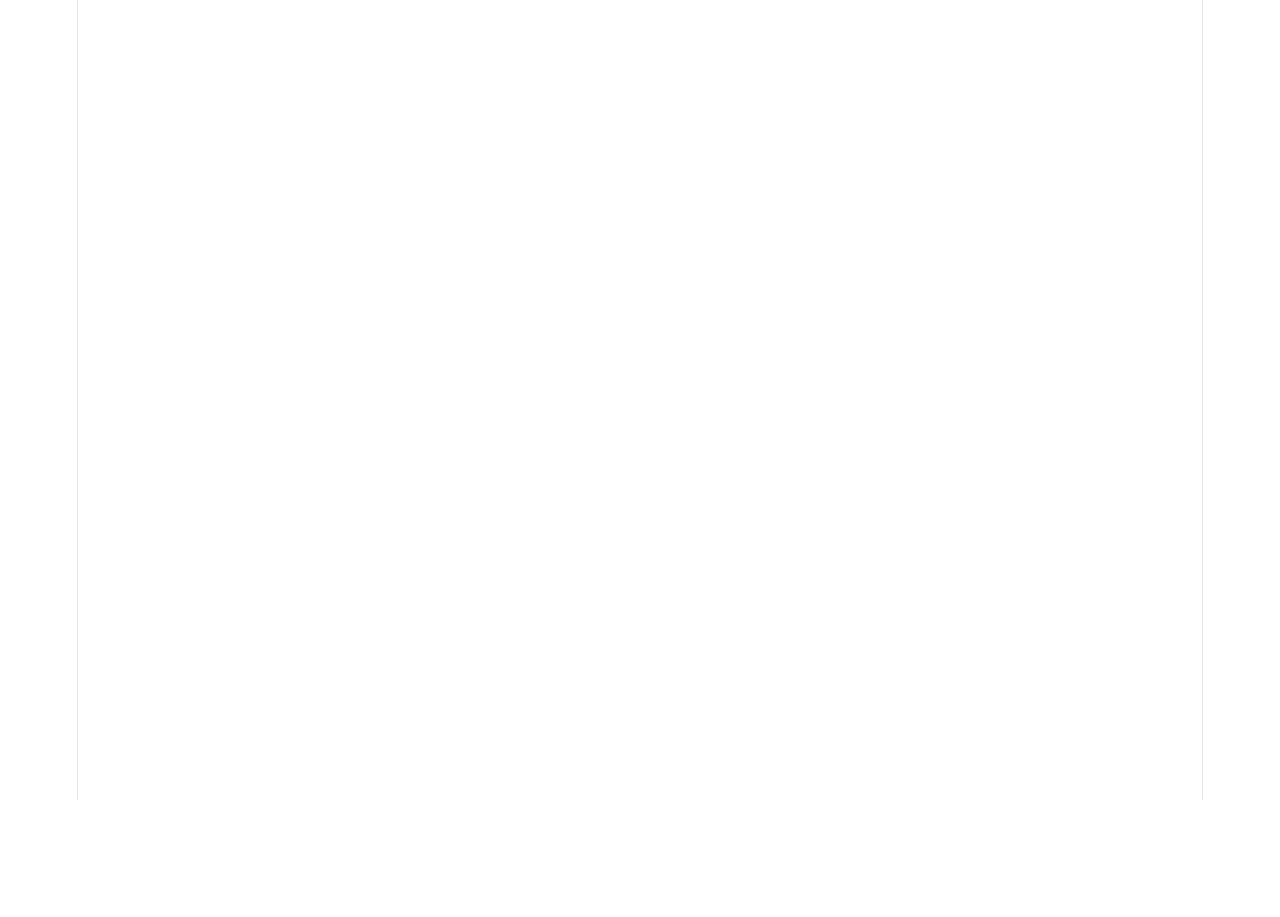
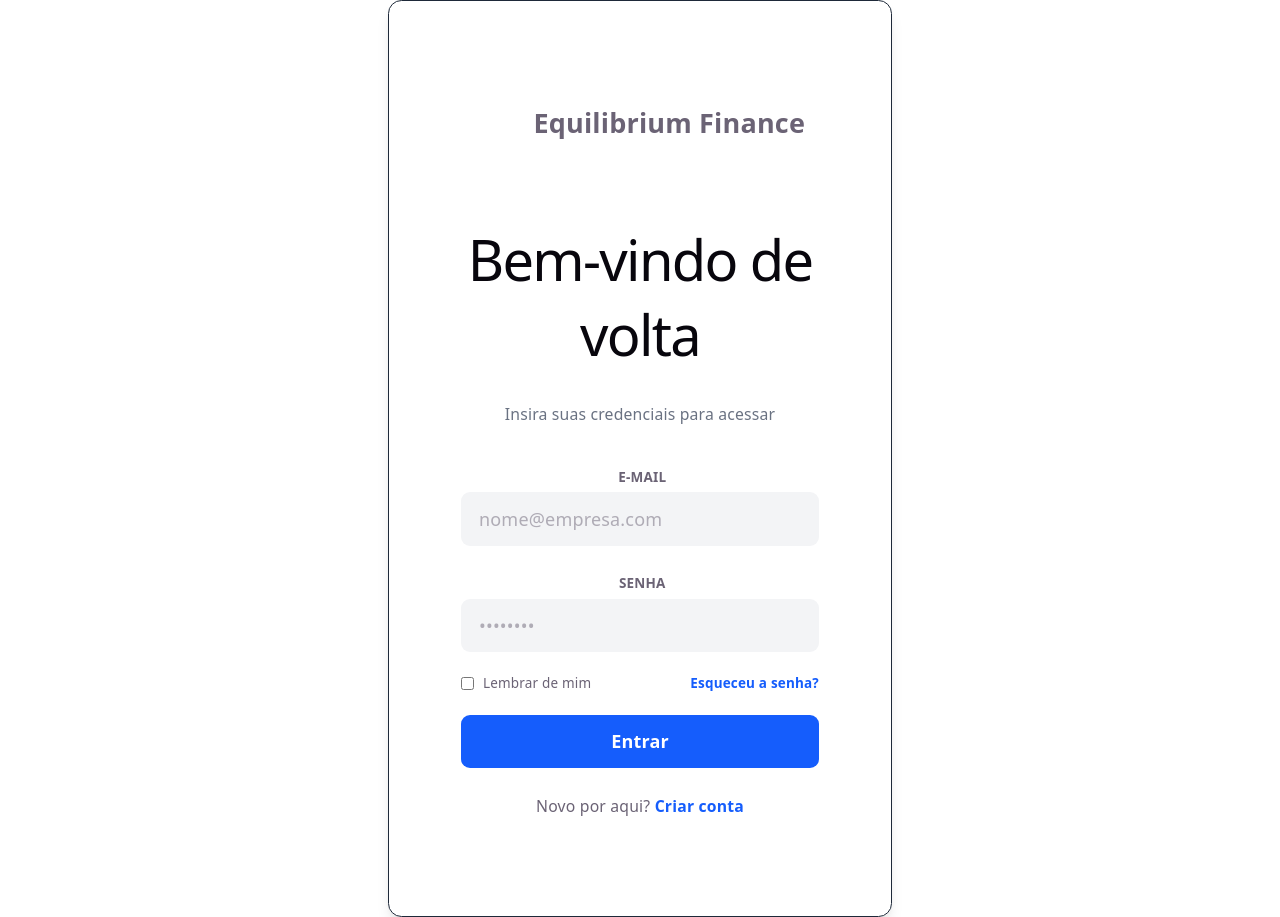
Before and after one commit to JoseErisvaldo/my-project, a React (Vite) app: page / in a window 1280 px wide. Before the commit the page ends 800 px from the top, so only its background shows below. Built offline with nearby package versions, Linux system fonts and the light colour scheme.

Commit message:
feat: implement authentication feature with login functionality

```diff
--- /dev/null
+++ b/src/features/auth/application/login.usecase.ts
@@ -0,0 +1,18 @@
+import type { AuthRepository } from "../domain/repository/auth.repository";
+import type { LoginDTO } from "../domain/types/auth.types";
+
+export class LoginUseCase {
+  private authRepository: AuthRepository;
+
+  constructor(authRepository: AuthRepository) {
+    this.authRepository = authRepository;
+  }
+
+  async execute(data: LoginDTO) {
+    if (!data.email || !data.password) {
+      throw new Error("Email e senha são obrigatórios");
+    }
+
+    return this.authRepository.login(data);
+  }
+}
--- /dev/null
+++ b/src/features/auth/domain/repository/auth.repository.ts
@@ -0,0 +1,5 @@
+import type { AuthResponse, LoginDTO } from "../types/auth.types";
+
+export interface AuthRepository {
+  login(data: LoginDTO): Promise<AuthResponse>;
+}
--- /dev/null
+++ b/src/features/auth/domain/types/auth.types.ts
@@ -0,0 +1,13 @@
+export interface LoginDTO {
+  email: string;
+  password: string;
+}
+
+export interface AuthResponse {
+  token: string;
+  user: {
+    id: number;
+    name: string;
+    email: string;
+  };
+}
--- /dev/null
+++ b/src/features/auth/infrastructure/api/auth.api.ts
@@ -0,0 +1,13 @@
+import { api } from "../../../shared/infra/http/api";
+import type { AuthResponse, LoginDTO } from "../../domain/types/auth.types";
+
+export async function loginRequest(data: LoginDTO): Promise<AuthResponse> {
+  const response = await api.post("/auth/login", data);
+
+  const payload = response.data;
+
+  return {
+    token: payload.data.token,
+    user: payload.data.user,
+  };
+}
--- /dev/null
+++ b/src/features/auth/infrastructure/repository/auth.repository.impl.ts
@@ -0,0 +1,9 @@
+import type { AuthRepository } from "../../domain/repository/auth.repository";
+import type { AuthResponse, LoginDTO } from "../../domain/types/auth.types";
+import { loginRequest } from "../api/auth.api";
+
+export class AuthRepositoryImpl implements AuthRepository {
+  async login(data: LoginDTO): Promise<AuthResponse> {
+    return await loginRequest(data);
+  }
+}
--- /dev/null
+++ b/src/features/auth/presentation/components/login.tsx
@@ -0,0 +1,100 @@
+import { useState, type FormEvent } from "react";
+import { useLogin } from "../hooks/use-login";
+
+export function Login() {
+  const { mutate, isPending, error } = useLogin();
+  console.log(error);
+  const [email, setEmail] = useState("");
+  const [password, setPassword] = useState("");
+
+  function handleSubmit(e: FormEvent<HTMLFormElement>) {
+    e.preventDefault();
+    mutate({ email, password });
+  }
+
+  return (
+    <div className="w-full max-w-md px-6 py-12 mx-auto border border-gray-800 rounded-xl shadow-lg">
+      <div className="glass-panel p-10 rounded-xl flex flex-col items-center">
+        {/* Brand */}
+        <div className="flex items-center gap-3 mb-10">
+          <div className="w-10 h-10 bg-primary rounded-lg flex items-center justify-center"></div>
+          <span className="text-2xl font-extrabold text-primary">
+            Equilibrium Finance
+          </span>
+        </div>
+
+        <div className="text-center mb-8">
+          <h1 className="text-2xl font-bold mb-2">Bem-vindo de volta</h1>
+          <p className="text-sm text-gray-500">
+            Insira suas credenciais para acessar
+          </p>
+        </div>
+
+        <form onSubmit={handleSubmit} className="w-full space-y-5">
+          <div>
+            <label className="text-xs font-semibold uppercase ml-1">
+              E-mail
+            </label>
+
+            <input
+              className="w-full mt-1 px-4 py-3 rounded-lg bg-gray-100 focus:ring-2 focus:ring-blue-500 outline-none"
+              type="email"
+              placeholder="nome@empresa.com"
+              value={email}
+              onChange={(e) => setEmail(e.target.value)}
+            />
+          </div>
+
+          <div>
+            <label className="text-xs font-semibold uppercase ml-1">
+              Senha
+            </label>
+
+            <input
+              className="w-full mt-1 px-4 py-3 rounded-lg bg-gray-100 focus:ring-2 focus:ring-blue-500 outline-none"
+              type="password"
+              placeholder="••••••••"
+              value={password}
+              onChange={(e) => setPassword(e.target.value)}
+            />
+          </div>
+
+          {/* Actions */}
+          <div className="flex items-center justify-between text-xs">
+            <label className="flex items-center gap-2">
+              <input type="checkbox" />
+              Lembrar de mim
+            </label>
+
+            <a href="#" className="text-blue-600 font-semibold">
+              Esqueceu a senha?
+            </a>
+          </div>
+
+          <button
+            type="submit"
+            disabled={isPending}
+            className="w-full bg-blue-600 text-white py-3 rounded-lg font-bold hover:opacity-90 transition"
+          >
+            {isPending ? "Entrando..." : "Entrar"}
+          </button>
+
+          {error && (
+            <p className="text-red-500 text-sm text-center">
+              Erro ao autenticar
+            </p>
+          )}
+        </form>
+
+        <div className="mt-6 text-sm">
+          <p>
+            Novo por aqui?{" "}
+            <a href="#" className="text-blue-600 font-semibold">
+              Criar conta
+            </a>
+          </p>
+        </div>
+      </div>
+    </div>
+  );
+}
--- /dev/null
+++ b/src/features/auth/presentation/hooks/use-login.ts
@@ -0,0 +1,16 @@
+import { useMutation } from "@tanstack/react-query";
+import { AuthRepositoryImpl } from "../../infrastructure/repository/auth.repository.impl";
+import { LoginUseCase } from "../../application/login.usecase";
+
+export function useLogin() {
+  return useMutation({
+    mutationFn: async (data: { email: string; password: string }) => {
+      const repo = new AuthRepositoryImpl();
+      const useCase = new LoginUseCase(repo);
+      return useCase.execute(data);
+    },
+    onSuccess: (data) => {
+      localStorage.setItem("token", data.token);
+    },
+  });
+}
--- /dev/null
+++ b/src/features/auth/presentation/login-page.view.tsx
@@ -0,0 +1,9 @@
+import { Login } from "./components/login";
+
+export default function LoginPage() {
+  return (
+    <div className="min-h-screen flex items-center justify-center">
+      <Login />
+    </div>
+  );
+}
--- /dev/null
+++ b/src/features/shared/infra/http/api.ts
@@ -0,0 +1,13 @@
+import axios from "axios";
+
+export const api = axios.create({
+  baseURL: import.meta.env.VITE_API_URL,
+});
+
+api.interceptors.request.use((config) => {
+  const token = localStorage.getItem("token");
+  if (token) {
+    config.headers.Authorization = `Bearer ${token}`;
+  }
+  return config;
+});
--- a/src/index.css
+++ b/src/index.css
@@ -57,7 +57,6 @@
   max-width: 100%;
   margin: 0 auto;
   text-align: center;
-  border-inline: 1px solid var(--border);
   min-height: 100svh;
   display: flex;
   flex-direction: column;
--- a/src/main.tsx
+++ b/src/main.tsx
@@ -1,10 +1,15 @@
 import { StrictMode } from "react";
 import { createRoot } from "react-dom/client";
+import { QueryClient, QueryClientProvider } from "@tanstack/react-query";
 import "./index.css";
 import RoutesApp from "./routes/routes.tsx";
 
+const queryClient = new QueryClient();
+
 createRoot(document.getElementById("root")!).render(
   <StrictMode>
-    <RoutesApp />
+    <QueryClientProvider client={queryClient}>
+      <RoutesApp />
+    </QueryClientProvider>
   </StrictMode>,
 );
--- a/src/routes/routes.tsx
+++ b/src/routes/routes.tsx
@@ -1,10 +1,11 @@
-import { BrowserRouter, Routes, Route } from "react-router";
+import { BrowserRouter, Routes, Route } from "react-router-dom";
+import LoginPage from "../features/auth/presentation/login-page.view";
 
 export default function RoutesApp() {
   return (
     <BrowserRouter>
       <Routes>
-        <Route path="/" element={""} />
+        <Route path="/" element={<LoginPage />} />
       </Routes>
     </BrowserRouter>
   );
```
Also changed, not shown: 2 other files (tests, documents, lock files or other folders).
